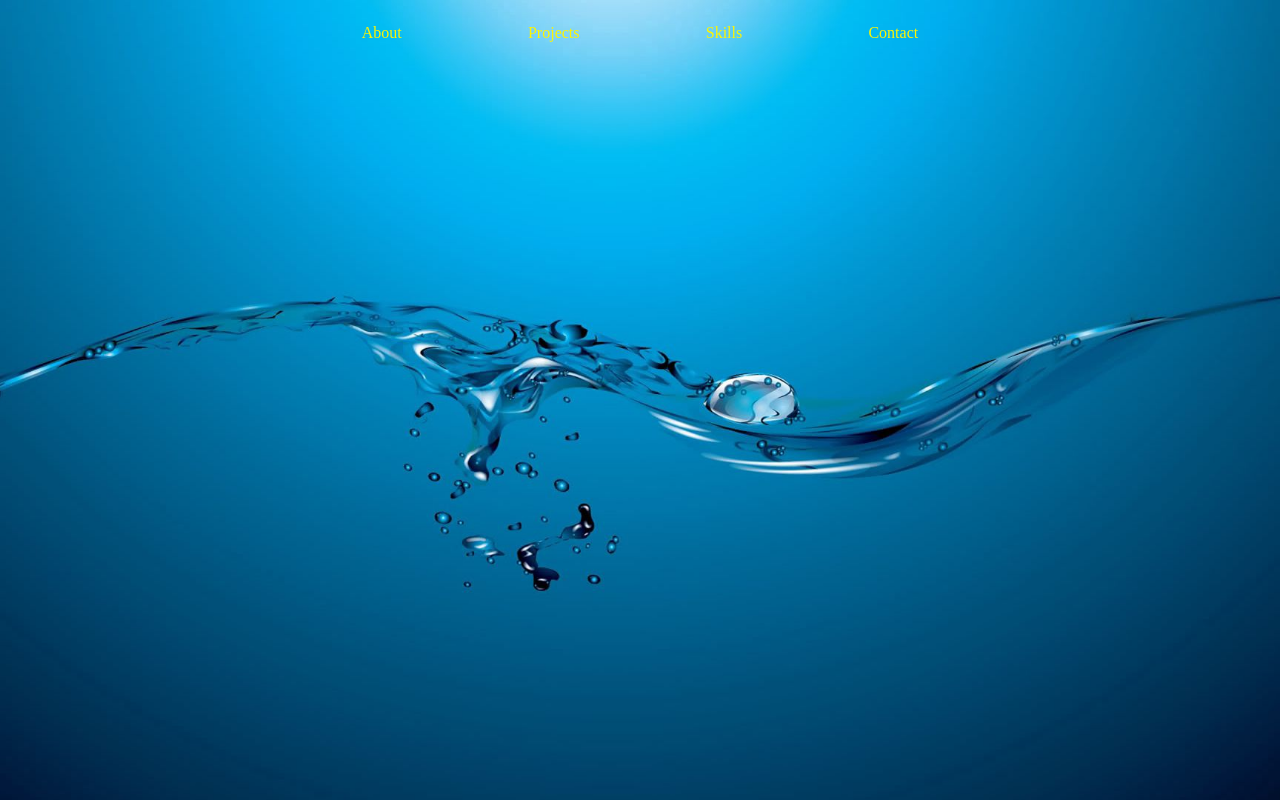
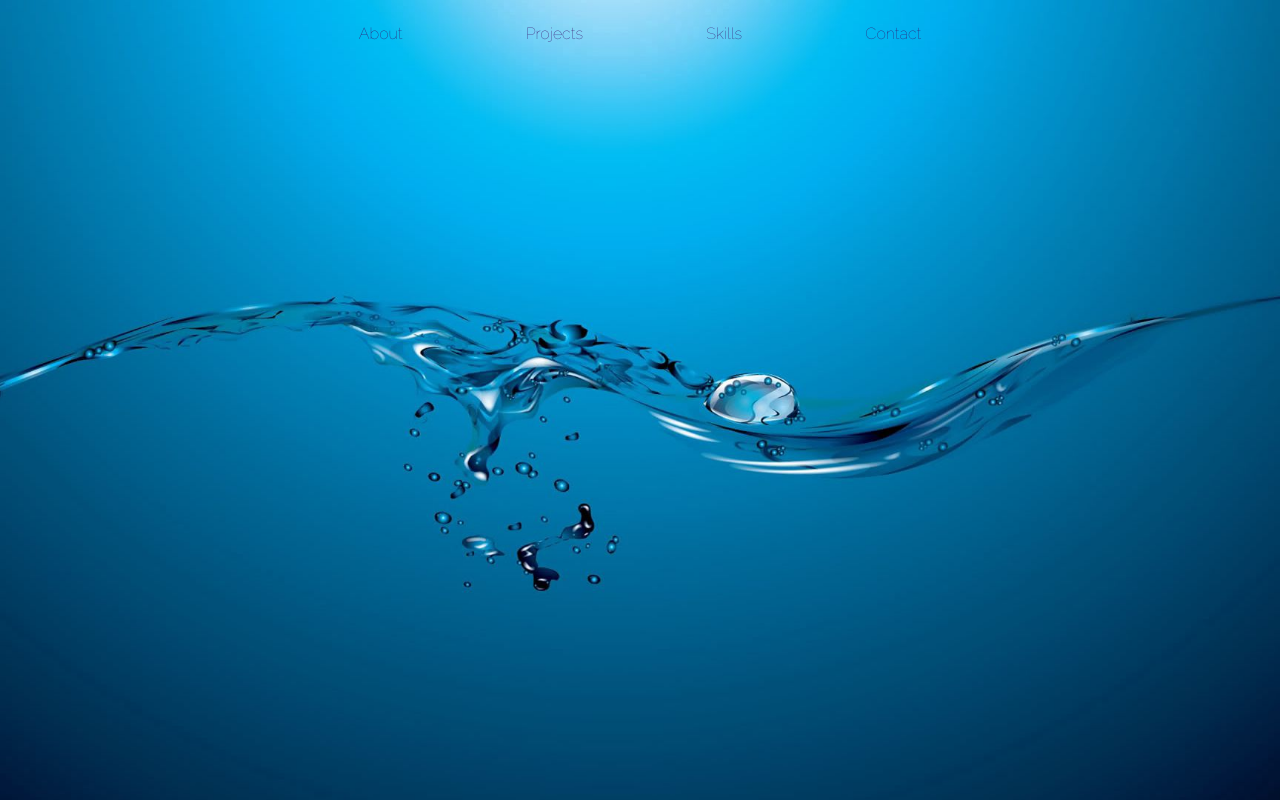
Before and after one commit to GidBerridge/profile-react, a React (Create React App) app: page / in a window 1280 px wide. Built offline with nearby package versions, Linux system fonts and the light colour scheme.

Commit message:
tidying up

```diff
--- a/public/index.html
+++ b/public/index.html
@@ -3,6 +3,9 @@
   <head>
     <meta charset="utf-8" />
     <link rel="icon" href="%PUBLIC_URL%/favicon.ico" />
+    <link rel="preconnect" href="https://fonts.googleapis.com">
+    <link rel="preconnect" href="https://fonts.gstatic.com" crossorigin>
+    <link href="https://fonts.googleapis.com/css2?family=Raleway:wght@100&display=swap" rel="stylesheet">
     <meta name="viewport" content="width=device-width, initial-scale=1" />
     <meta name="theme-color" content="#000000" />
     <meta
--- /dev/null
+++ b/src/App.js
@@ -0,0 +1,13 @@
+import React, { Component } from "react";
+import Header from "./JS-components/header";
+import "./sass/index.scss";
+
+const App = () => {
+  return (
+    <div className="container">
+      <Header />
+    </div>
+  );
+};
+
+export default App;
--- a/src/JS-components/header.js
+++ b/src/JS-components/header.js
@@ -1,13 +1,12 @@
 // import { useState } from 'react';
 
 const Header = () => {
-
   return (
     <div className="header">
-      <div className="nav-text">About</div>
-      <div className="nav-text">Projects</div>
-      <div className="nav-text">Skills</div>
-      <div className="nav-text">Contact</div>
+      <div className="nav-text about">About</div>
+      <div className="nav-text projects">Projects</div>
+      <div className="nav-text skills">Skills</div>
+      <div className="nav-text contact">Contact</div>
     </div>
     )
 };
--- a/src/index.js
+++ b/src/index.js
@@ -1,20 +1,10 @@
-// Import react and ReactDOM libraries
 import React from "react";
 import ReactDOM from "react-dom";
-import Header from "./JS-components/header";
-import "./sass/index.scss";
+// import registerServiceWorker from './registerServiceWorker';
+import App from './App';
 
-// Create React component
 
-const App = () => {
-  return (
-    <div className="container">
-      <Header />
-    </div>
-  );
-};
 
-// Take React component and show on screen
 
 ReactDOM.render(<App />, document.querySelector("#root"));
 
--- /dev/null
+++ b/src/sass/components/about.css
@@ -0,0 +1,2 @@
+.about-hidden {
+  display: hidden; }
--- /dev/null
+++ b/src/sass/components/about.scss
@@ -0,0 +1,3 @@
+.about-hidden{
+  display:hidden;
+}
--- a/src/sass/components/header.css
+++ b/src/sass/components/header.css
@@ -5,4 +5,5 @@
   margin: 1.5rem auto; }
 
 .nav-text {
-  color: #FDF405; }
+  color: #380B67;
+  font-family: raleway, sans-serif; }
--- a/src/sass/components/header.scss
+++ b/src/sass/components/header.scss
@@ -6,5 +6,6 @@
 }
 
 .nav-text {
-  color: #FDF405;
+  color: #380B67;
+  font-family: raleway, sans-serif;
 }
--- a/src/sass/index.scss
+++ b/src/sass/index.scss
@@ -11,6 +11,5 @@
 
 .container {
   width: 80%;
-  // background-color: green;
   margin: auto;
 }
```
Also changed, not shown: src/JS-components/about.js (added, +11 -0 lines), public/manifest.json.
